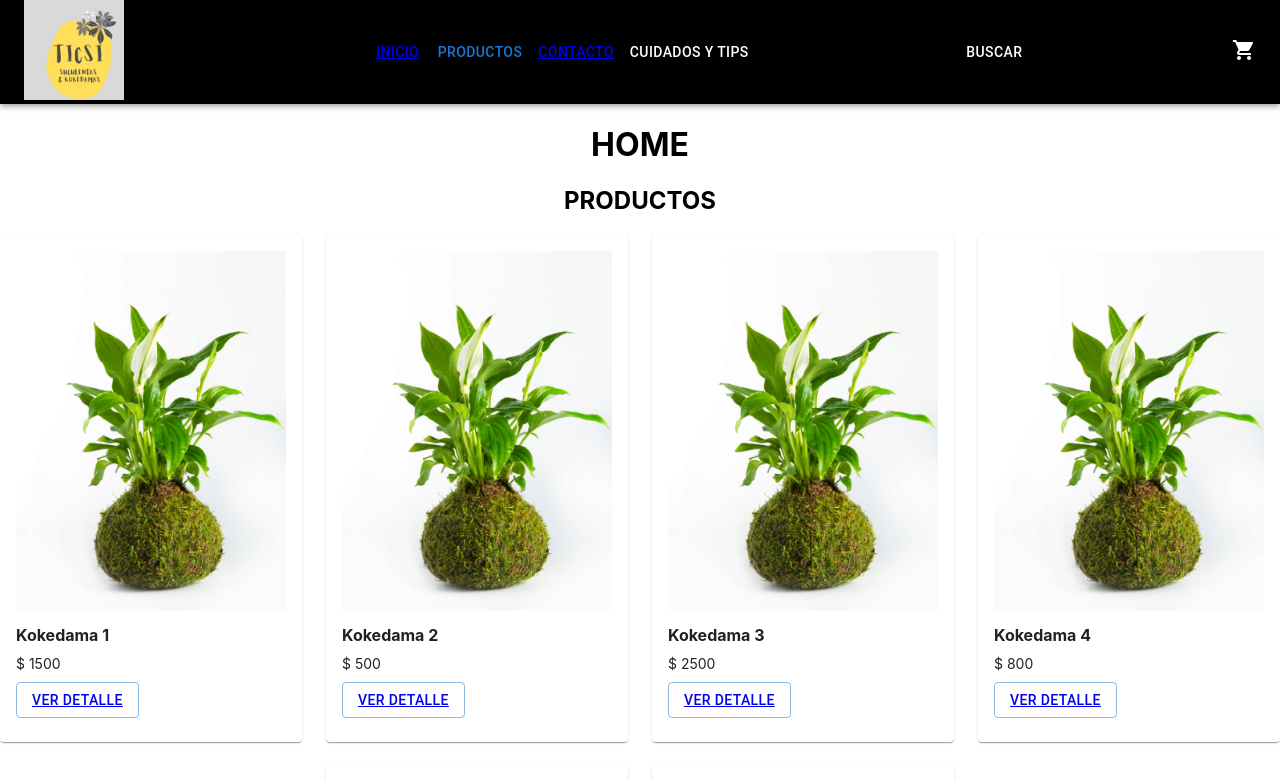
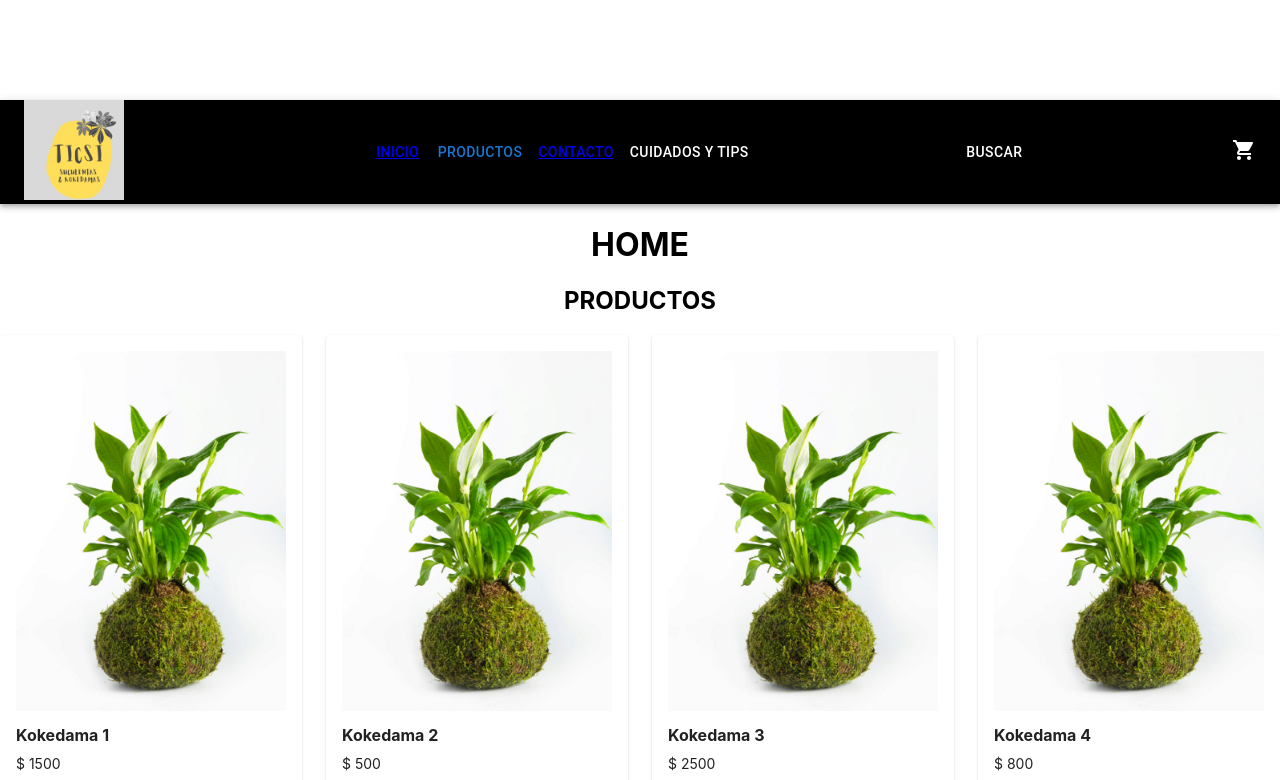
Before and after one commit to EvelinCopajira/ticsi-reactJs, a React (Create React App) app: page / in a window 1280 px wide. Shown: the top 780 px of the page. Built offline with nearby package versions, Linux system fonts and the light colour scheme.

Commit message:
Agrego provider para usar context

```diff
--- a/src/App.css
+++ b/src/App.css
@@ -36,3 +36,7 @@
     transform: rotate(360deg);
   }
 }
+
+body {
+  padding-top: 100px;
+}
--- a/src/App.js
+++ b/src/App.js
@@ -1,7 +1,5 @@
 import './App.css';
 import NavBar from './components/NavBar/NavBar';
-
-
 import Home from './pages/Home';
 import Contact from './pages/Contact';
 import Products from './pages/Products';
@@ -11,10 +9,13 @@ import ProductsList from './pages/ProductsList';
 
 import {BrowserRouter, Routes, Route} from 'react-router-dom';
 
+import ThemeProvider from './context/ThemeContext';
+
 function App() {
   return (
     //JSX
     <div className="App">
+      <ThemeProvider>
         <BrowserRouter>
           <NavBar />
           <Routes>
@@ -26,6 +27,7 @@ function App() {
             <Route path='*' element={<NotFound />}></Route>
           </Routes>
         </BrowserRouter>
+      </ThemeProvider>
     </div>
   );
 }
```
Lines whose indentation alone changed are shown as unchanged.
